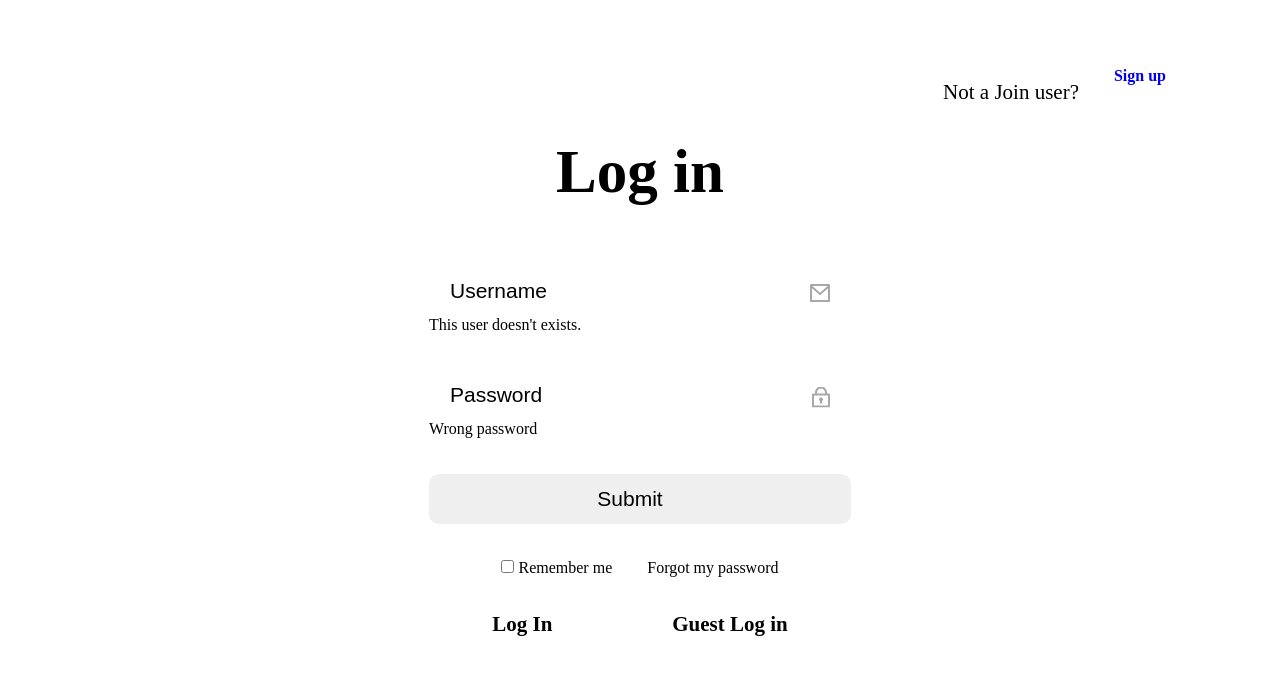
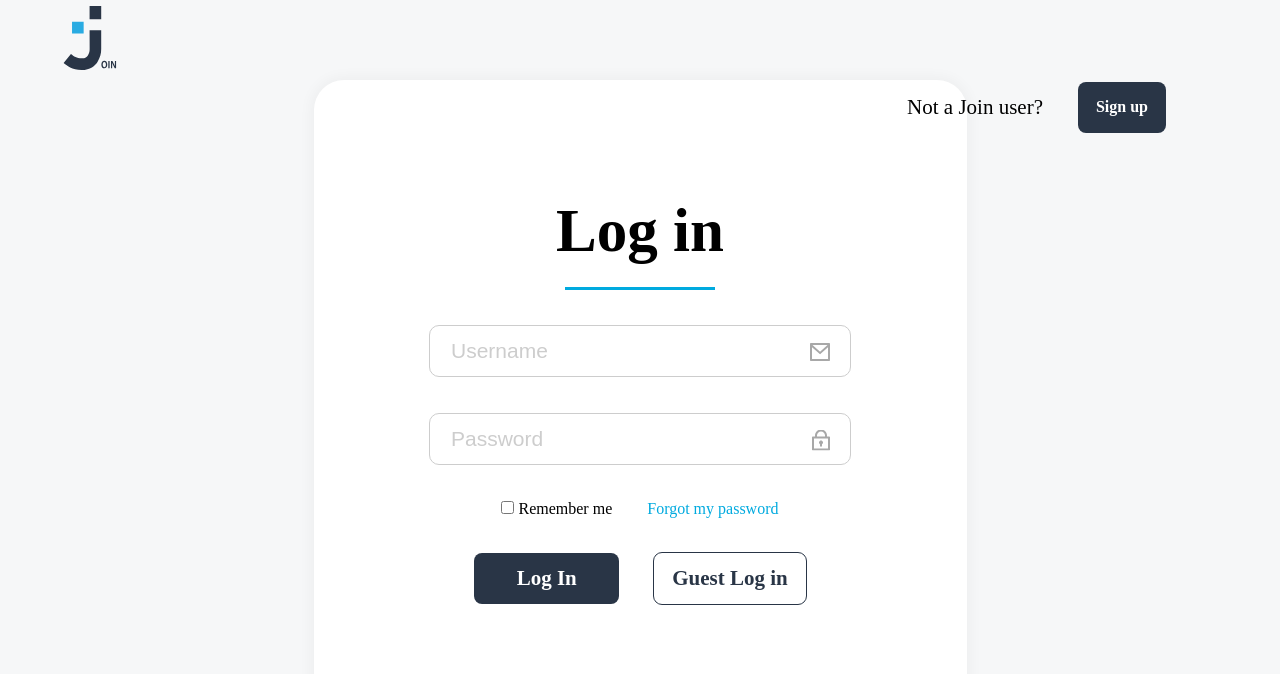
Before and after one commit to BayerTobias/join-frontend-angular17, an Angular app: page / in a window 1280 px wide. Shown: the top 674 px of the page. Built offline with nearby package versions, Linux system fonts and the light colour scheme.

Commit message:
login styling and functionality

```diff
--- a/src/app/app.component.scss
+++ b/src/app/app.component.scss
@@ -0,0 +1 @@
+@import "./../styles.scss";
--- a/src/app/app.component.ts
+++ b/src/app/app.component.ts
@@ -6,7 +6,7 @@ import { RouterOutlet } from '@angular/router';
   standalone: true,
   imports: [RouterOutlet],
   templateUrl: './app.component.html',
-  styleUrl: './app.component.scss'
+  styleUrl: './app.component.scss',
 })
 export class AppComponent {
   title = 'join-frontend';
--- a/src/app/components/auth/login/login.component.html
+++ b/src/app/components/auth/login/login.component.html
@@ -1,3 +1,48 @@
+<div class="wrapper">
+  <div class="logo-wrapper">
+    <svg
+      id="openImg"
+      width="101"
+      height="122"
+      viewBox="0 0 101 122"
+      fill="none"
+      xmlns="http://www.w3.org/2000/svg"
+      [ngClass]="{
+        'logo-animation': startAnimation
+      }"
+    >
+      <path
+        d="M38.2137 30.1318H16.0559V52.3884H38.2137V30.1318Z"
+        fill="#29ABE2"
+      />
+      <path d="M71.672 0H49.5142V25.4923H71.672V0Z" fill="#293546" />
+      <path
+        d="M49.5142 46.2251H71.6721V82.1779C71.7733 90.8292 69.3112 99.3153 64.5986 106.557C59.9455 113.594 50.963 121.966 34.3446 121.966C16.2434 121.966 5.69286 113.406 0 108.715L13.9765 91.4743C19.533 96.0112 24.885 99.7435 34.4299 99.7435C41.6567 99.7435 44.5372 96.7988 46.2247 94.2307C48.5186 90.6637 49.7052 86.4923 49.6335 82.2464L49.5142 46.2251Z"
+        fill="#293546"
+      />
+      <path
+        d="M83.2795 111.522C83.2795 116.265 80.8762 118.815 77.5184 118.815C74.1606 118.815 71.9619 115.785 71.9619 111.762C71.9619 107.739 74.2288 104.554 77.7059 104.554C81.183 104.554 83.2795 107.687 83.2795 111.522ZM74.5356 111.711C74.5356 114.57 75.6776 116.675 77.6377 116.675C79.5978 116.675 80.7057 114.45 80.7057 111.539C80.7057 108.988 79.6831 106.592 77.6377 106.592C75.5924 106.592 74.5356 108.903 74.5356 111.711Z"
+        fill="#293546"
+      />
+      <path
+        d="M87.6768 104.76V118.593H85.2224V104.76H87.6768Z"
+        fill="#293546"
+      />
+      <path
+        d="M90.3357 118.593V104.76H93.0628L95.9945 110.461C96.7492 111.952 97.4206 113.483 98.0057 115.049V115.049C97.8523 113.337 97.7841 111.368 97.7841 109.177V104.76H100.034V118.593H97.4944L94.5286 112.772C93.7434 111.243 93.0435 109.671 92.4322 108.064V108.064C92.4322 109.776 92.5515 111.711 92.5515 114.09V118.576L90.3357 118.593Z"
+        fill="#293546"
+      />
+    </svg>
+  </div>
+
+  <div
+    id="openImgContainer"
+    [ngClass]="{
+      'logo-animation-bg': startAnimation,
+      'negative-z': endAnimation
+    }"
+  ></div>
+
   <main class="login-modal">
     <h1>Log in</h1>
 
@@ -23,15 +68,31 @@
         <input
           required
           formControlName="password"
-        type="password"
+          [type]="passwordIsHidden ? 'password' : 'text'"
           placeholder="Password"
         />
+        @if (password?.value.length > 0 && !passwordIsHidden) {
         <img
-        onclick="togglePasswordVisibility()"
+          (click)="togglePasswordVisibility()"
+          id="loginPwImg"
+          src="./assets/img/icons/login-password-show.svg"
+          alt=""
+        />
+        } @else if (password?.value.length > 0) {
+        <img
+          (click)="togglePasswordVisibility()"
+          id="loginPwImg"
+          src="./assets/img/icons/login-password-hidden.svg"
+          alt=""
+        />
+        }@else {
+        <img
           id="loginPwImg"
           src="./assets/img/icons/login-password.svg"
           alt=""
         />
+        }
+
         <div id="errorTagPw" class="error-msg d-none">Wrong password</div>
       </div>
       <input type="submit" id="submit-form" class="d-none" />
@@ -42,7 +103,7 @@
         <input id="rememberMe" class="checkmark" type="checkbox" />
         Remember me
       </label>
-    <a href="html/forgot_Password.html" class="forgot-password"
+      <a [routerLink]="'/forgot-password'" class="forgot-password"
         >Forgot my password</a
       >
     </div>
@@ -51,7 +112,9 @@
       <label id="loginBtn" for="submit-form" class="button-wo-icon" tabindex="0"
         >Log In</label
       >
-    <a class="button-secondary-wo-icon" (click)="guestLogin()">Guest Log in</a>
+      <a class="button-secondary-wo-icon" (click)="guestLogin()"
+        >Guest Log in</a
+      >
     </div>
   </main>
 
@@ -59,5 +122,6 @@
 
   <section class="signup-container">
     <span>Not a Join user?</span>
-  <a class="button-wo-icon" href="sign_Up.html">Sign up</a>
+    <a class="button-wo-icon" [routerLink]="'/sign-up'">Sign up</a>
   </section>
+</div>
--- a/src/app/components/auth/login/login.component.scss
+++ b/src/app/components/auth/login/login.component.scss
@@ -1,7 +1,12 @@
+@import "./../../../../styles.scss";
+
 /* ===== General Styling ===== */
-body {
-  margin: 0;
-  background-color: var(--bg-color);
+.wrapper {
+  width: 100vw;
+  width: 100svw;
+  height: 100vh;
+  height: 100svh;
+  background-color: $bg-color;
   overflow: hidden !important;
 }
 
@@ -28,7 +33,7 @@ body {
   height: max-content;
   background-color: white;
   border-radius: 30px;
-  box-shadow: var(--shadoe-backlog-box);
+  box-shadow: $shadoe-backlog-box;
 }
 
 .login-modal p {
@@ -52,11 +57,11 @@ body {
   transform: translateX(-50%);
 
   text-align: center;
-  border: 2px solid var(--secondary-color);
+  border: 2px solid $secondary-color;
   border-radius: 30px;
   background-color: white;
-  color: var(--secondary-color);
-  box-shadow: var(--shadoe-backlog-box);
+  color: $secondary-color;
+  box-shadow: $secondary-color;
   padding: 24px;
   width: 350px;
   line-height: 120%;
@@ -75,7 +80,7 @@ body {
   right: 0;
   bottom: 0;
   left: 0;
-  background-color: var(--bg-color);
+  background-color: $bg-color;
   z-index: 2;
   transition: 425ms;
 }
@@ -122,7 +127,7 @@ body {
   bottom: -24px;
   width: 150px;
   height: 3px;
-  background-color: var(--secondary-color);
+  background-color: $secondary-color;
 }
 
 /* ===== Form ===== */
@@ -154,12 +159,12 @@ input[type="password"] + img {
   padding: 13px 41px 13px 21px;
   border-radius: 10px;
   font-size: 21px;
-  border: 1px solid var(--sidebar-text-color);
+  border: 1px solid $sidebar-text-color;
 }
 
 .user-form input::placeholder {
   font-size: 21px;
-  color: var(--sidebar-text-color);
+  color: $sidebar-text-color;
 }
 
 .user-form input:focus {
@@ -176,7 +181,7 @@ input[type="password"] + img {
 
 .forgot-password {
   cursor: pointer;
-  color: var(--secondary-color);
+  color: $secondary-color;
   text-decoration: none;
 }
 
@@ -250,3 +255,143 @@ input[type="password"] + img {
 .sign-up-modal h1 {
   margin-bottom: 59px;
 }
+
+/* ========================= */
+/* ===== Login Pages ===== */
+
+/* Max-Width 450px */
+@media (max-width: 850px) {
+  /* Login Modal */
+  .user-form {
+    width: 100%;
+  }
+
+  .login-modal {
+    width: 90%;
+    min-width: 0;
+    padding: 35px;
+  }
+
+  .user-form input {
+    width: 100%;
+    padding: 8px 41px 8px 21px;
+  }
+
+  .back-arrow {
+    top: 20px;
+    left: 20px;
+  }
+
+  .input-wrapper img {
+    top: 22.5px;
+  }
+
+  .login-modal h1 {
+    font-size: 40px;
+    text-align: center;
+  }
+
+  .reset-password-container {
+    flex-direction: column-reverse;
+    align-self: center;
+  }
+
+  .checkmark {
+    margin: 0 20px 0 0;
+  }
+
+  .btn-container {
+    align-items: center;
+    flex-direction: column;
+    gap: 20px;
+  }
+
+  .btn-container > * {
+    width: 150%;
+    font-size: 16px;
+    height: 45px;
+  }
+
+  /* Signup */
+  .signup-container {
+    top: auto;
+    right: auto;
+    bottom: 35px;
+    left: 50%;
+    transform: translateX(-50%);
+    white-space: nowrap;
+  }
+
+  /* Logo */
+  #openImgContainer {
+    background-color: $main-color;
+  }
+
+  #openImg path:not(:first-child) {
+    fill: white;
+    margin: 0;
+  }
+
+  .logo-animation path:not(:first-child) {
+    fill: $main-color !important;
+    transition-duration: 825ms;
+  }
+
+  .logo-animation {
+    top: 35px !important;
+    left: 40px !important;
+    scale: 0.6;
+  }
+}
+
+@media (max-height: 830px) {
+  .logo-wrapper {
+    height: 10vh;
+  }
+
+  .logo-animation {
+    top: 30px !important;
+  }
+
+  #openImg {
+    height: 10vh;
+    margin: 0 !important;
+  }
+
+  .login-modal {
+    height: 80vh;
+    margin-top: 10vh;
+    margin-bottom: 10vh;
+  }
+
+  .signup-container {
+    height: 10vh;
+    bottom: 0;
+  }
+}
+
+@media (max-height: 650px) {
+  .logo-animation {
+    top: 25px !important;
+  }
+
+  .login-modal h1 {
+    margin: 0;
+  }
+
+  .login-modal h1::after {
+    bottom: -10px;
+  }
+
+  .user-form {
+    gap: 20px;
+  }
+
+  .reset-password-container {
+    gap: 20px;
+  }
+
+  .btn-container > * {
+    height: 40px;
+  }
+}
--- a/src/app/components/auth/login/login.component.ts
+++ b/src/app/components/auth/login/login.component.ts
@@ -6,19 +6,24 @@ import {
   FormBuilder,
   Validators,
 } from '@angular/forms';
-import { Router } from '@angular/router';
+import { Router, RouterModule } from '@angular/router';
+
+import { LoginResponse } from '../../../interfaces/login-response-interface';
 import { AuthService } from '../../../shared/services/auth.service';
-import { LoginResponse } from '../../../interfaces/login-response-interface';
+import { CommonModule } from '@angular/common';
 
 @Component({
   selector: 'app-login',
   standalone: true,
-  imports: [FormsModule, ReactiveFormsModule],
+  imports: [FormsModule, ReactiveFormsModule, CommonModule, RouterModule],
   templateUrl: './login.component.html',
   styleUrl: './login.component.scss',
 })
 export class LoginComponent {
   loginForm: FormGroup;
+  startAnimation: boolean = false;
+  endAnimation: boolean = false;
+  passwordIsHidden: boolean = true;
 
   constructor(
     private fb: FormBuilder,
@@ -29,6 +34,24 @@ export class LoginComponent {
       username: ['', Validators.required],
       password: ['', Validators.required],
     });
+  }
+
+  ngOnInit() {
+    this.animateLogo();
+  }
+
+  /**
+   * This function animates the logo in the beginning of the login screen.
+   *
+   */
+  animateLogo() {
+    setTimeout(() => {
+      this.startAnimation = true;
+    }, 425);
+
+    setTimeout(() => {
+      this.endAnimation = true;
+    }, 650);
   }
 
   /**
@@ -56,10 +79,26 @@ export class LoginComponent {
         this.password?.value
       )) as LoginResponse;
       localStorage.setItem('token', resp.token);
+      this.router.navigateByUrl('');
     } catch (err) {
       console.error(err);
     }
   }
 
-  guestLogin() {}
+  async guestLogin() {
+    try {
+      const resp: LoginResponse = (await this.auth.loginWithEmailAndPassword(
+        'tbaye',
+        'Test123'
+      )) as LoginResponse;
+      localStorage.setItem('token', resp.token);
+      this.router.navigateByUrl('');
+    } catch (err) {
+      console.error(err);
+    }
+  }
+
+  togglePasswordVisibility() {
+    this.passwordIsHidden = !this.passwordIsHidden;
+  }
 }
--- a/src/app/interceptors/auth.interceptor.ts
+++ b/src/app/interceptors/auth.interceptor.ts
@@ -24,6 +24,7 @@ export const authInterceptor: HttpInterceptorFn = (req, next) => {
           router.navigateByUrl('login');
         }
       }
+
       return throwError(() => {
         err;
       });
--- a/src/styles.scss
+++ b/src/styles.scss
@@ -10,3 +10,134 @@ p {
 h1 h2 {
   text-wrap: balance;
 }
+
+/* Colors */
+$main-color: rgb(41, 53, 70);
+$secondary-color: rgb(0, 170, 223);
+$bg-color: rgb(246, 247, 248);
+$sidebar-text-color: rgb(205, 205, 205);
+$sidebar-focus-color: rgb(10, 24, 48);
+$error-color: rgb(255, 0, 31);
+
+/* Boxshadows */
+$barra-superior: 0px 4px 4px 0px rgba(0, 0, 0, 0.1);
+$nuevo: 0px 0px 4px 0px rgba(0, 0, 0, 0.1);
+$shadoe-backlog-box: 0px 0px 14px 3px rgba(0, 0, 0, 0.04);
+$button-box-shadow: 0px 4px 4px 0px rgba(0, 0, 0, 0.25);
+
+/* ===== Buttons ===== */
+
+.button-wo-icon {
+  background-color: $main-color;
+  color: white;
+  cursor: pointer;
+  display: flex;
+  width: 104px;
+  height: 27px;
+  padding: 4px 18px;
+  justify-content: center;
+  align-items: center;
+  flex-shrink: 0;
+  border: unset;
+  border-radius: 8px;
+  font-size: 16px;
+  transition: ease-in-out 100ms;
+
+  &:hover {
+    background-color: $secondary-color;
+    box-shadow: $button-box-shadow;
+  }
+
+  &:active {
+    background: $sidebar-focus-color;
+  }
+}
+
+.button-secondary-wo-icon {
+  cursor: pointer;
+  display: flex;
+  width: 104px;
+  height: 27px;
+  padding: 4px 18px;
+  justify-content: center;
+  align-items: center;
+  flex-shrink: 0;
+  border-radius: 8px;
+  outline: 1px solid $main-color;
+  color: $main-color;
+  font-size: 16px;
+  background: none;
+  transition: ease-in-out 100ms;
+
+  &:hover {
+    color: $secondary-color;
+    outline: 2px solid $secondary-color;
+    box-shadow: $button-box-shadow;
+  }
+
+  &:active {
+    outline: 1px solid $sidebar-focus-color;
+    color: $sidebar-focus-color;
+  }
+}
+
+.button-with-icon {
+  background-color: $main-color;
+  color: white;
+  font-size: 21px;
+  font-weight: 700;
+  cursor: pointer;
+  display: flex;
+  height: 55px;
+  padding: 18px 15px;
+  justify-content: center;
+  align-items: center;
+  gap: 10px;
+  flex-shrink: 0;
+  border: unset;
+  border-radius: 10px;
+  transition: all ease-in-out 100ms;
+
+  &:hover {
+    background-color: $secondary-color;
+    box-shadow: $button-box-shadow;
+  }
+
+  &:active {
+    background: $sidebar-focus-color;
+  }
+}
+
+.button-secondary-with-icon {
+  cursor: pointer;
+  display: flex;
+  gap: 10px;
+  width: 136px;
+  height: 55px;
+  padding: 18px 10px;
+  justify-content: center;
+  align-items: center;
+  flex-shrink: 0;
+  border-radius: 10px;
+  border: none;
+  outline: 1px solid $main-color;
+  color: $main-color;
+  font-size: 21px;
+  background: none;
+  transition: ease-in-out 100ms;
+
+  &:hover {
+    color: $secondary-color;
+    outline: 2px solid $secondary-color;
+    box-shadow: $button-box-shadow;
+  }
+
+  &:active {
+    outline: 1px solid $sidebar-focus-color;
+    color: $sidebar-focus-color;
+  }
+}
+
+.d-none {
+  display: none !important;
+}
```
Also changed, not shown: src/app/app.config.ts (+1 -10 lines). Lines whose indentation alone changed are shown as unchanged.
